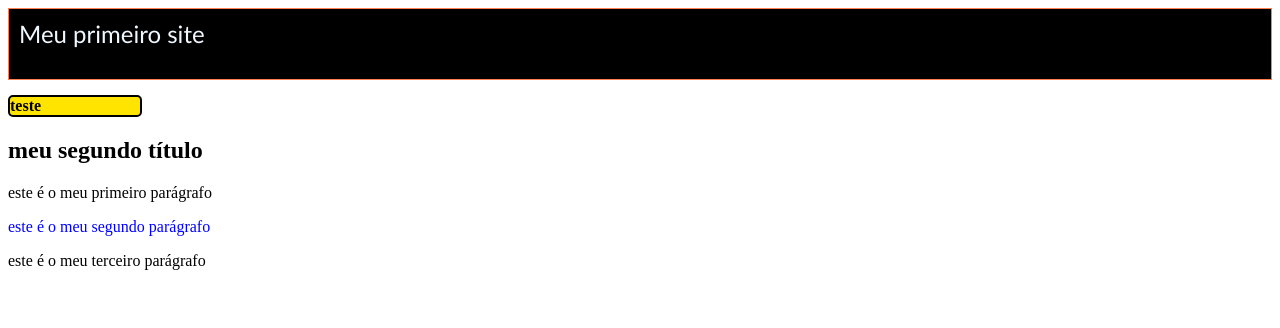
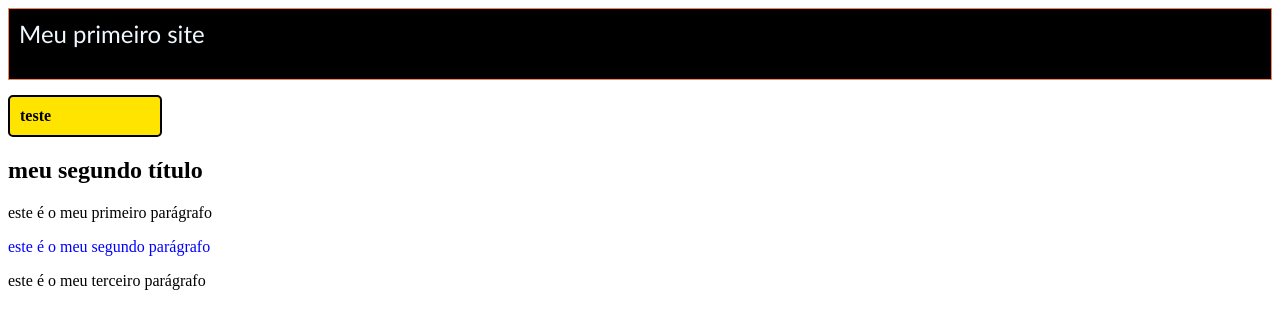
Before and after one commit to profscooter1/hello-world-html-css-js, a plain HTML site: page index.html in a window 1280 px wide. Drawn offline with Linux system fonts and the light colour scheme.

Commit message:
aprendendo a realizar commit

```diff
--- a/index.html
+++ b/index.html
@@ -18,7 +18,7 @@
             }
             .btn {
                 background-color: rgb(255, 228, 0);
-                /* padding: 10px; */
+                padding: 10px;
                 margin-top: 15px;
                 width: 130px;
                 border: 2px solid black;
@@ -28,7 +28,7 @@
             }
             .btn :hover {
                 background-color: rgb(255, 0, 0);
-                /* padding: 10px; */
+                padding: 10px;
                 margin-top: 15px;
                 width: 130px;
                 border: 2px solid rgb(255, 255, 255);
```
